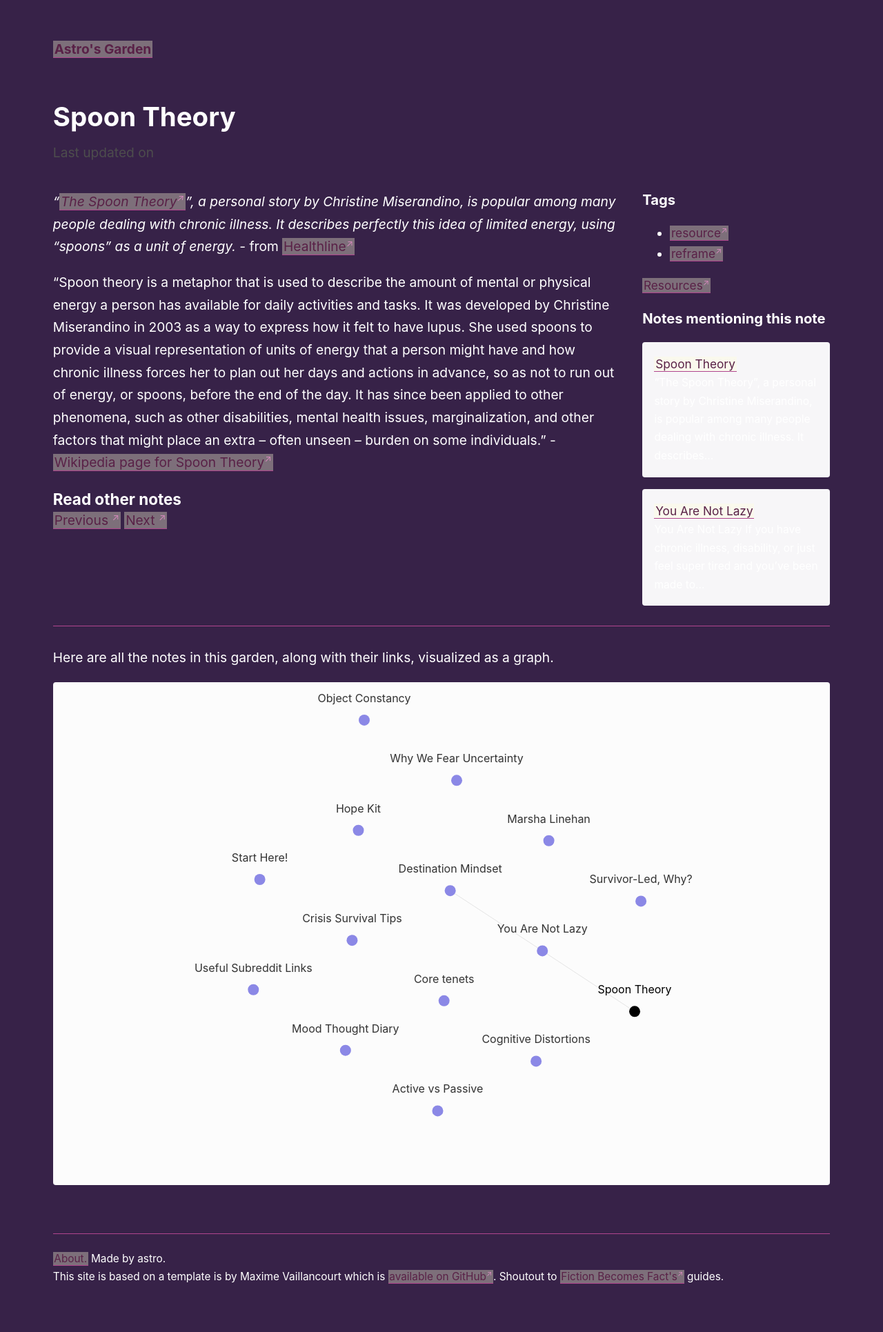
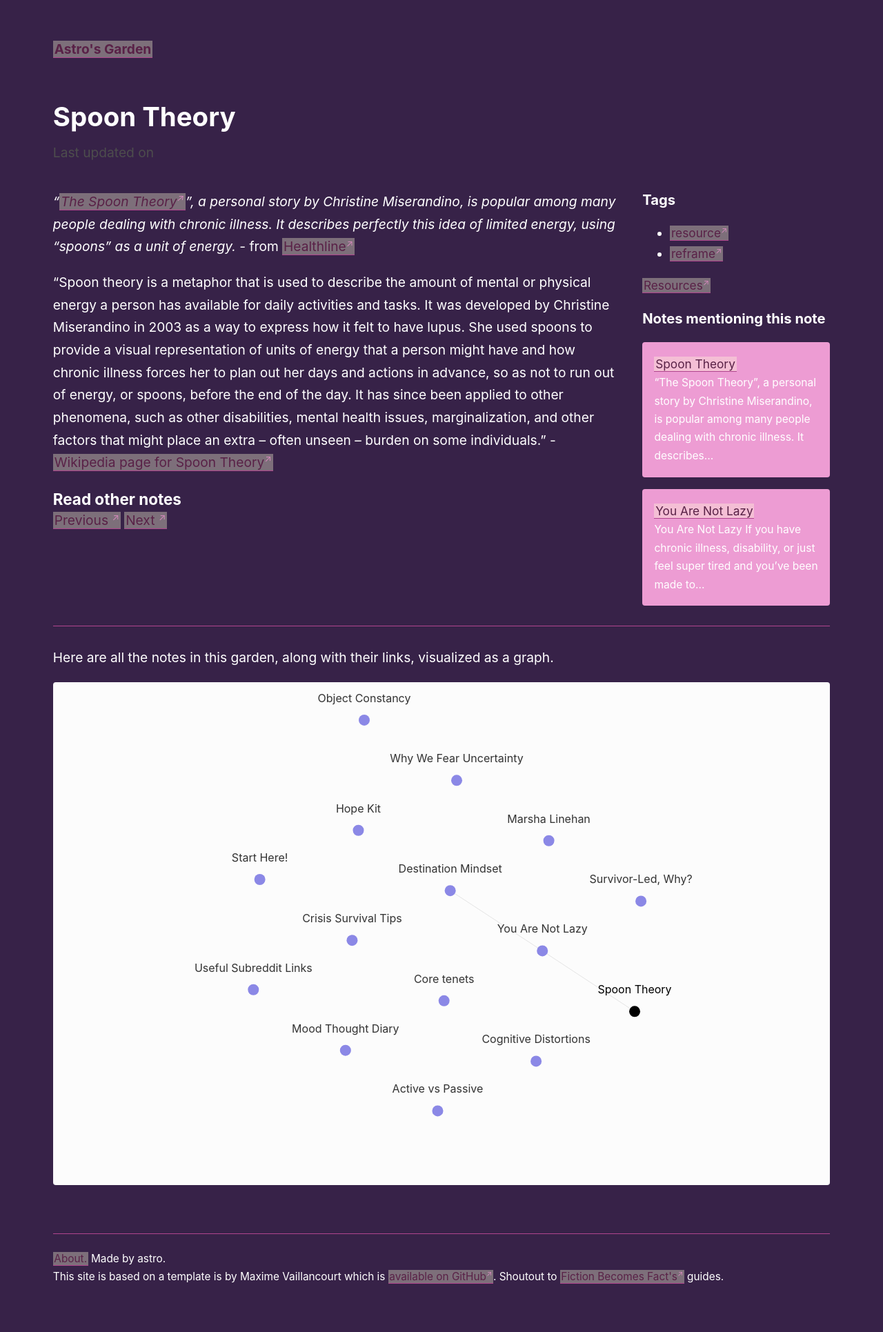
Before and after one commit to corvusdeinanis/astrosgarden, a Jekyll site: the page built from _notes/Spoon Theory.md, in a window 1280 px wide. Shown: the whole page at 69% size. Built offline with Jekyll 4.4.1, drawn with Linux system fonts in a browser that asks for light colours.

Commit message:
Update _style.scss

```diff
--- a/_sass/_style.scss
+++ b/_sass/_style.scss
@@ -2,7 +2,7 @@ $color-primary: #372248;
 $color-text: white;
 $color-subtext: hsl(0, 0%, 30%);
 $color-border: #b0458e;
-$color-box-background: mix($color-primary, white, 4%);
+$color-box-background: #ed9cd3;
 $border-radius: 4px;
 $font-family: -apple-system, BlinkMacSystemFont, Segoe UI, Helvetica, Arial,
   sans-serif, Apple Color Emoji, Segoe UI Emoji, Segoe UI Symbol;
```
